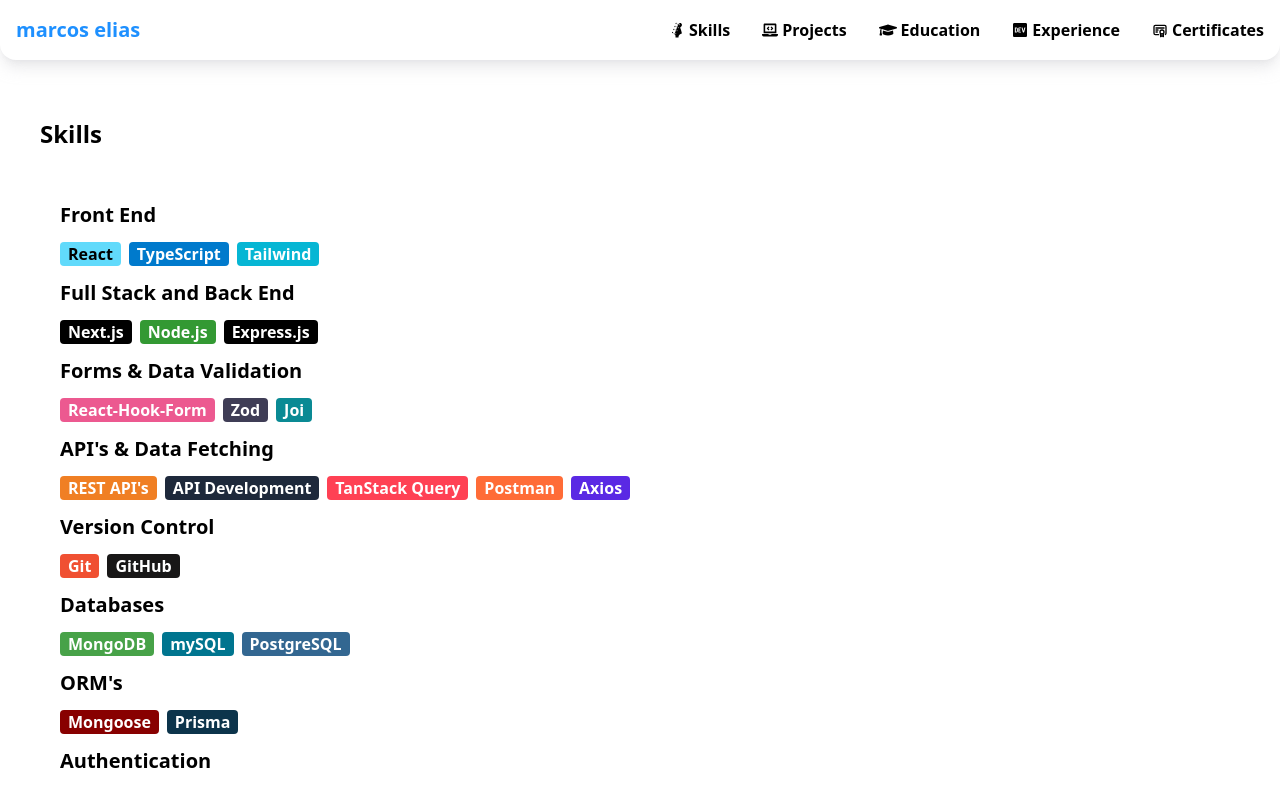
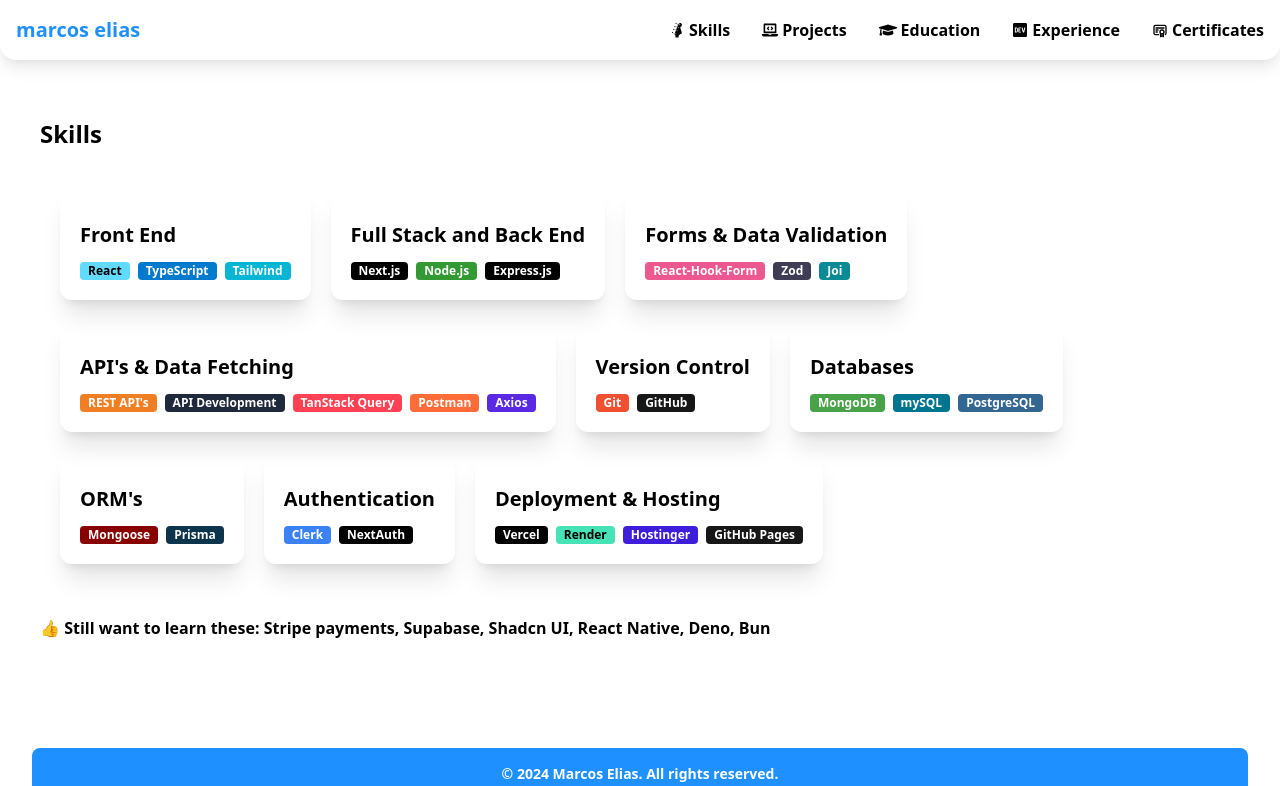
Before and after one commit to mark-elias/MyPortfolio_Next.js, a Next.js app: page /skills in a window 1280 px wide. Shown: the top 786 px of the page. Built offline with nearby package versions, Linux system fonts and the light colour scheme.

Commit message:
add Flexbox to Skills page

```diff
--- a/app/globals.css
+++ b/app/globals.css
@@ -47,6 +47,12 @@
         @apply rounded-xl shadow-2xl w-[300px] transition-transform transform hover:scale-105 ease-in-out duration-300
     }
     .cool-badge{
-        @apply rounded text-[10px] px-2
+        @apply rounded text-[12px] px-2
+    }
+    .skills-container{
+        @apply p-5 flex flex-wrap gap-5
+    }
+    .skill-card{
+        @apply shadow-xl p-5 rounded-xl
     }
 }
--- a/app/skills/BadgeList.tsx
+++ b/app/skills/BadgeList.tsx
@@ -12,7 +12,7 @@
       {badgeStyles.map((badgeStyle) => (
         <span
           key={badgeStyle.name}
-          className="cool-badge text-base"
+          className="cool-badge"
           style={{
             backgroundColor: badgeStyle.styles.backgroundColor || "#ccc",
             color: badgeStyle.styles.textColor || "#000",
--- a/app/skills/page.tsx
+++ b/app/skills/page.tsx
@@ -5,13 +5,20 @@
     <section>
       <h1>Skills</h1>
 
-      <div className="p-5">
+      <div className="skills-container">
+        <div className="skill-card">
           <h2>Front End</h2>
           <BadgeList badgeList={["React", "TypeScript", "Tailwind"]} />
+        </div>
+        <div className="skill-card">
           <h2>Full Stack and Back End</h2>
           <BadgeList badgeList={["Next.js", "Node.js", "Express.js"]} />
+        </div>
+        <div className="skill-card">
           <h2>Forms & Data Validation</h2>
           <BadgeList badgeList={["React-Hook-Form", "Zod", "Joi"]} />
+        </div>
+        <div className="skill-card">
           <h2>API's & Data Fetching</h2>
           <BadgeList
             badgeList={[
@@ -22,23 +29,34 @@
               "Axios",
             ]}
           />
+        </div>
+        <div className="skill-card">
           <h2>Version Control</h2>
           <BadgeList badgeList={["Git", "GitHub"]} />
+        </div>
+        <div className="skill-card">
           <h2>Databases</h2>
           <BadgeList badgeList={["MongoDB", "mySQL", "PostgreSQL"]} />
+        </div>
+        <div className="skill-card">
           <h2>ORM's</h2>
           <BadgeList badgeList={["Mongoose", "Prisma"]} />
+        </div>
+        <div className="skill-card">
           <h2>Authentication</h2>
           <BadgeList badgeList={["Clerk", "NextAuth"]} />
+        </div>
+        <div className="skill-card">
           <h2>Deployment & Hosting</h2>
           <BadgeList
             badgeList={["Vercel", "Render", "Hostinger", "GitHub Pages"]}
           />
+        </div>
+      </div>
       <p className="mt-8">
         👍 Still want to learn these: Stripe payments, Supabase, Shadcn UI,
         React Native, Deno, Bun
       </p>
-      </div>
     </section>
   );
 }
```
Lines whose indentation alone changed are shown as unchanged.
